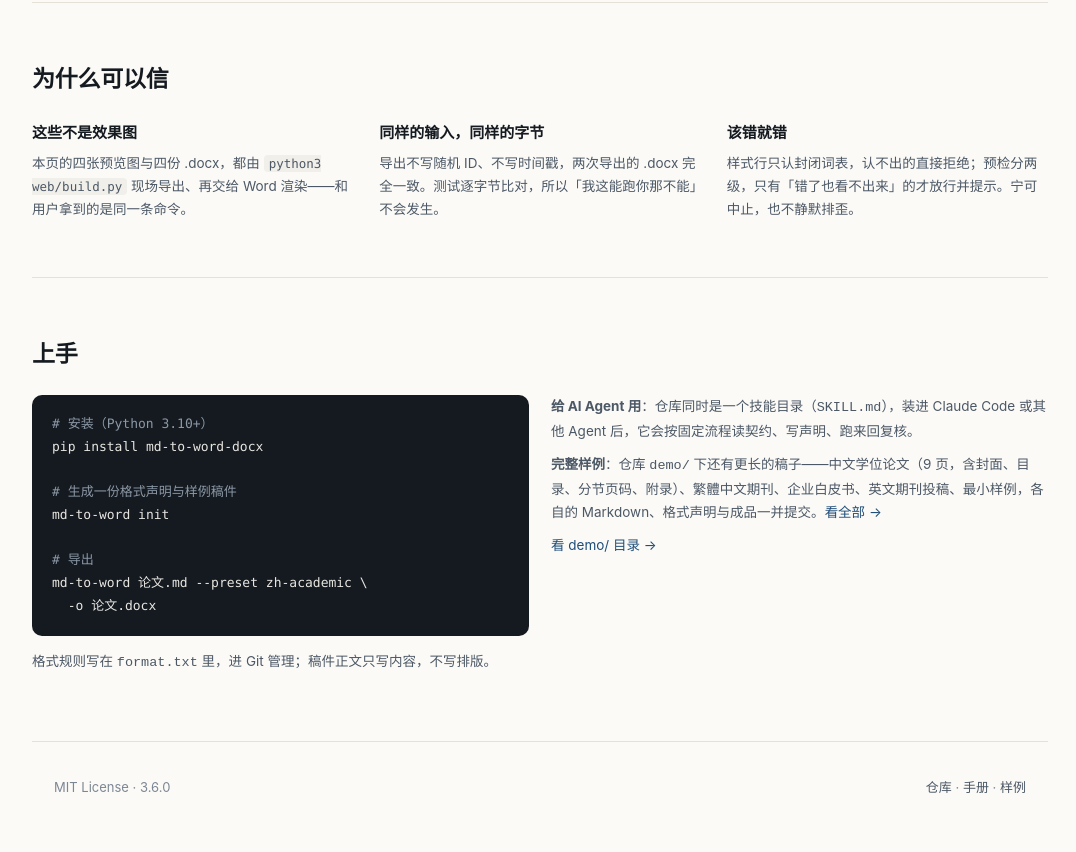
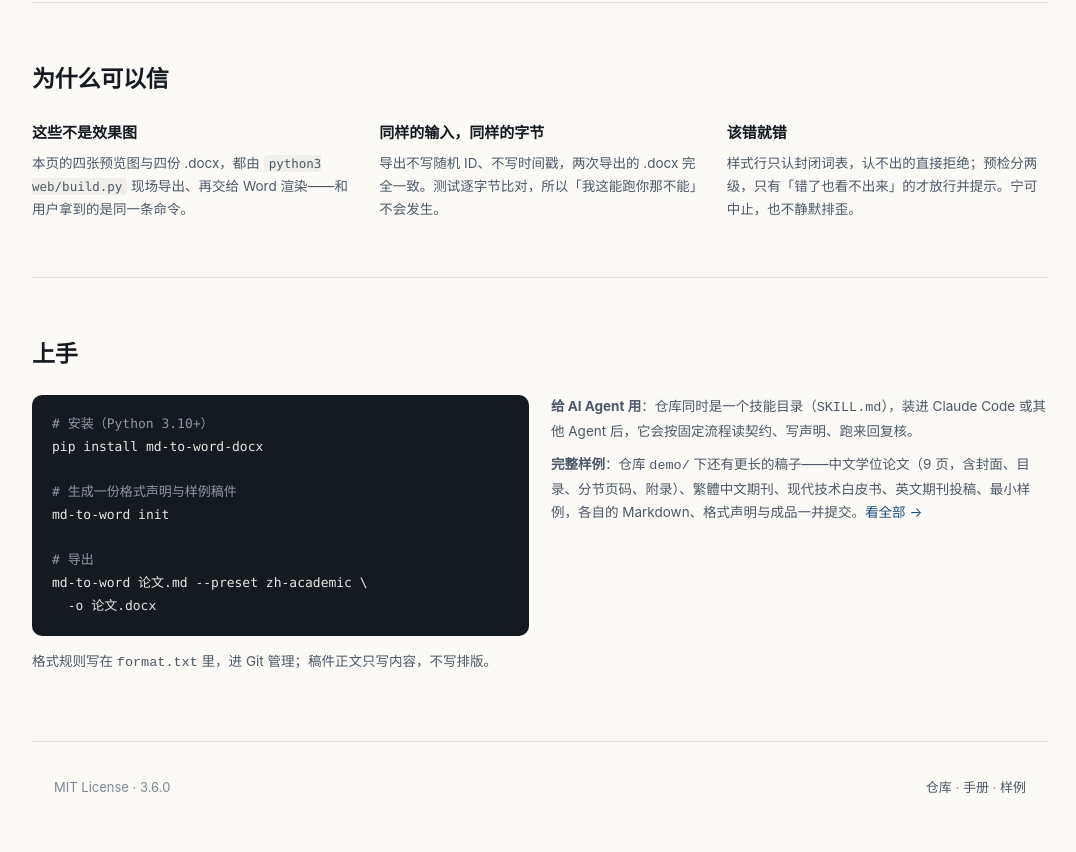
Before and after one commit to ls-open/md-to-word, a plain HTML site: page docs/index.html in a window 1280 px wide. Shown: the part 2036-2888 px from the top of the page, without its empty margins (100-1176 px from the left). Drawn offline with Linux system fonts and the light colour scheme.

Commit message:
docs: 精简 README 结构并同步校准 Demo 样例与测试用例
- 视觉优先重构中英文 README，突出样张效果与核心用法
- 规范 demo 命令行参数，使用 -f 替换废弃的 -r
- 校准 hello.md 样张页数并重新导出 hello.docx
- 补充 demo/04_zh_tw_paper 至自动化回归测试集
- 优化网页端样例指引文案并重新生成静态页

```diff
--- a/docs/index.html
+++ b/docs/index.html
@@ -362,8 +362,7 @@ md-to-word 论文.md --preset zh-academic \
       </div>
       <div>
         <p><strong>给 AI Agent 用</strong>：仓库同时是一个技能目录（<code>SKILL.md</code>），装进 Claude Code 或其他 Agent 后，它会按固定流程读契约、写声明、跑来回复核。</p>
-        <p><strong>完整样例</strong>：仓库 <code>demo/</code> 下还有更长的稿子——中文学位论文（9 页，含封面、目录、分节页码、附录）、繁體中文期刊、企业白皮书、英文期刊投稿、最小样例，各自的 Markdown、格式声明与成品一并提交。<a href="https://github.com/ls-open/md-to-word/tree/main/demo">看全部 →</a></p>
-        <p><a href="https://github.com/ls-open/md-to-word/tree/main/demo">看 demo/ 目录 →</a></p>
+        <p><strong>完整样例</strong>：仓库 <code>demo/</code> 下还有更长的稿子——中文学位论文（9 页，含封面、目录、分节页码、附录）、繁體中文期刊、现代技术白皮书、英文期刊投稿、最小样例，各自的 Markdown、格式声明与成品一并提交。<a href="https://github.com/ls-open/md-to-word/tree/main/demo">看全部 →</a></p>
       </div>
     </div>
   </section>
```
Also changed, not shown: web/page.html (+1 -2 lines), 9 other files.
